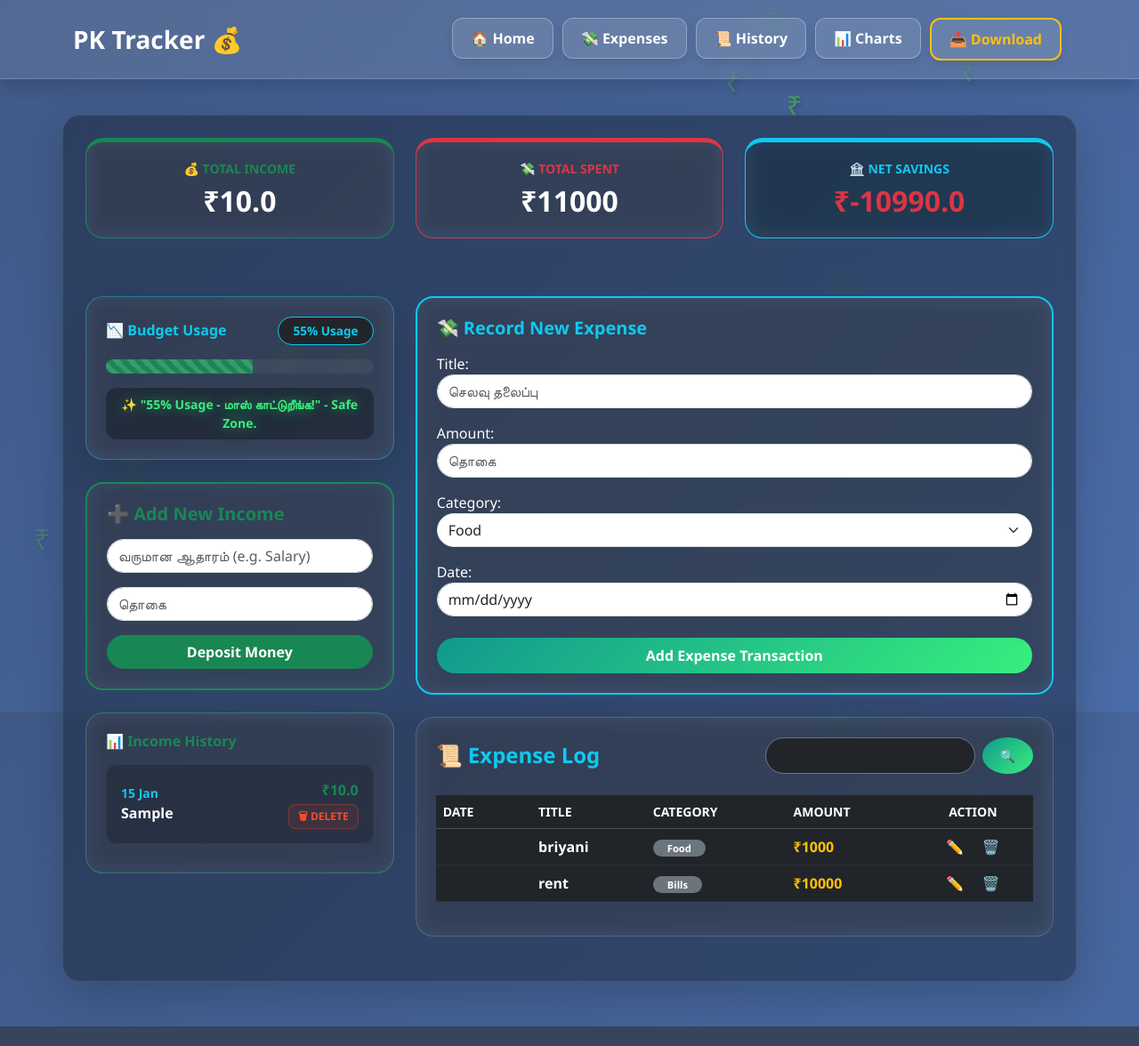
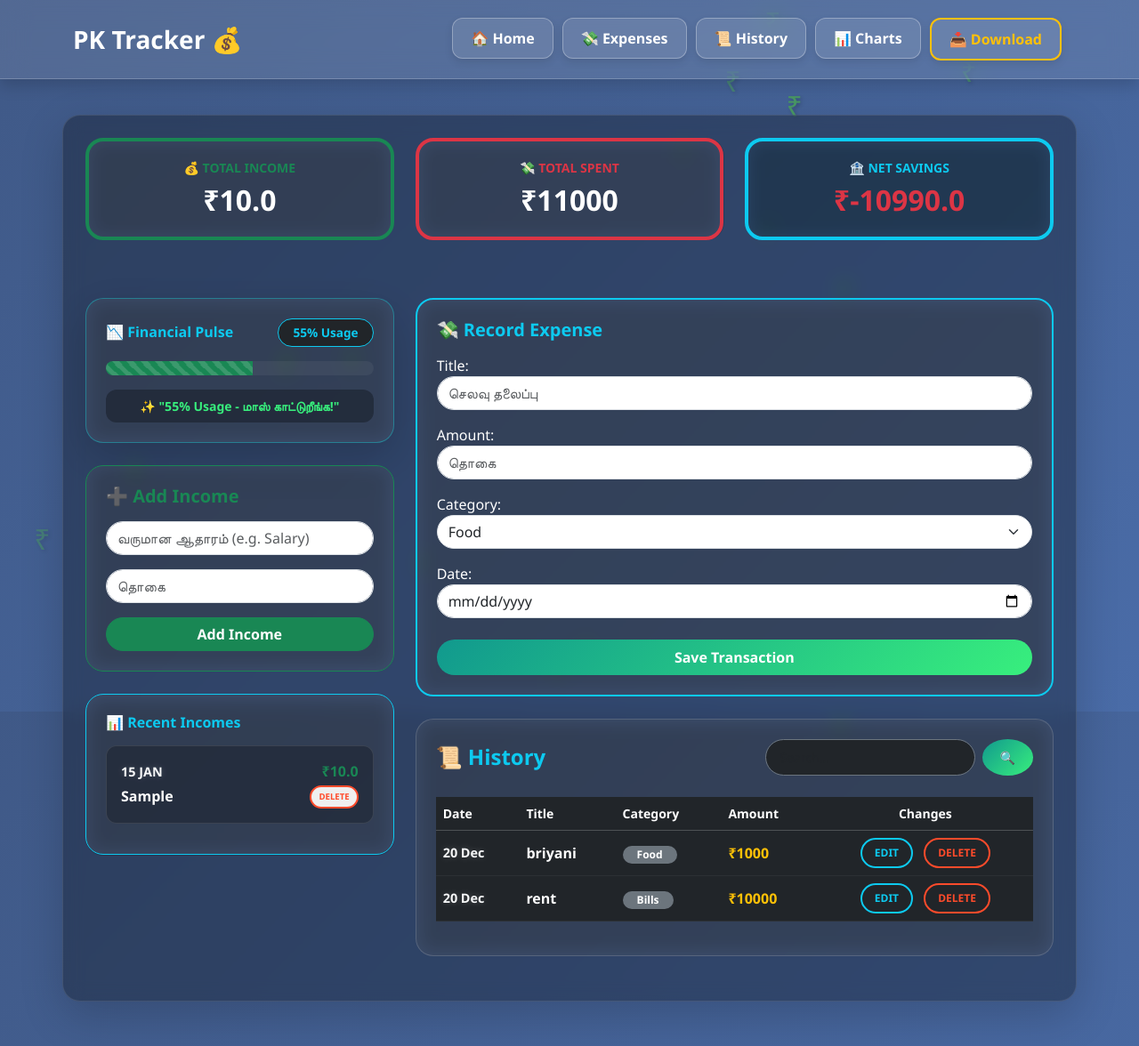
Before and after one commit to muthukumarpl/pk-tracker, a Django app: page /expenses/ in a window 1280 px wide. Shown: the whole page at 89% size. Before the commit the page ends 1154 px from the top, so only its background shows below. Run offline with Django 5.2, Linux system fonts and the light colour scheme; data comes from the database, SQL or seed files in the repository; tables that the repository leaves empty hold one stand-in row (values such as "Sample post").

Commit message:
Update expense_list.html

```diff
--- a/expenses/templates/expenses/expense_list.html
+++ b/expenses/templates/expenses/expense_list.html
@@ -1,4 +1,5 @@
 {% extends 'expenses/base.html' %}
+
 
 {% block content %}
 <style>
@@ -14,11 +15,6 @@
         transition: 0.3s ease;
     }
 
-    .card-glass:hover {
-        border-color: rgba(255, 255, 255, 0.3);
-        box-shadow: 0 10px 30px rgba(0,0,0,0.2);
-    }
-
     .btn-custom {
         background: linear-gradient(135deg, #11998e 0%, #38ef7d 100%);
         border: none; color: white; font-weight: bold; border-radius: 50px;
@@ -29,50 +25,57 @@
 
     .progress { height: 16px; background: rgba(255,255,255,0.05); border-radius: 50px; overflow: hidden; }
 
-    /* Income List Styling */
-    .income-item {
-        background: rgba(0, 0, 0, 0.2) !important;
-        border: 1px solid rgba(255, 255, 255, 0.05) !important;
-        border-radius: 12px !important;
-        margin-bottom: 10px;
+    /* Action Buttons Styling (EDIT/DELETE) */
+    .btn-action {
+        border-radius: 50px;
+        font-size: 0.75rem;
+        padding: 6px 14px;
         transition: 0.3s;
+        text-decoration: none !important;
+        display: inline-flex;
+        align-items: center;
+        gap: 6px;
+        font-weight: 700;
+        text-transform: uppercase;
     }
 
-    .btn-delete-neon {
-        color: #ff4b2b;
-        background: rgba(255, 75, 43, 0.1);
-        border: 1px solid rgba(255, 75, 43, 0.3);
-        padding: 4px 10px;
-        border-radius: 8px;
-        font-size: 0.75rem;
-        font-weight: bold;
-        transition: 0.3s;
+    .btn-edit-outline { border: 2px solid #0dcaf0; color: #0dcaf0 !important; }
+    .btn-edit-outline:hover { background: #0dcaf0; color: white !important; box-shadow: 0 0 10px rgba(13, 202, 240, 0.4); }
+
+    .btn-delete-outline { border: 2px solid #ff4b2b; color: #ff4b2b !important; }
+    .btn-delete-outline:hover { background: #ff4b2b; color: white !important; box-shadow: 0 0 10px rgba(255, 75, 43, 0.4); }
+
+    /* பளிச்சென்று தெரியும் தேதி (Date) */
+    .date-text {
+        color: #f8f9fa !important;
+        font-weight: 700;
+        text-shadow: 0px 0px 8px rgba(255, 255, 255, 0.2);
+        font-size: 0.9rem;
     }
 
-    .btn-delete-neon:hover {
-        background: #ff4b2b;
-        color: white;
-        box-shadow: 0 0 12px rgba(255, 75, 43, 0.5);
+    .income-item {
+        background: rgba(0, 0, 0, 0.25) !important;
+        border: 1px solid rgba(255, 255, 255, 0.1) !important;
+        border-radius: 12px !important;
+        margin-bottom: 12px;
     }
-
-    .summary-card { border-top: 5px solid; }
 </style>
 
 <div class="row mb-4 text-center">
     <div class="col-md-4 mb-3">
-        <div class="card-glass summary-card border-success">
+        <div class="card-glass border-top border-success border-4">
             <h6 class="text-success fw-bold small">💰 TOTAL INCOME</h6>
             <h2 class="mb-0 fw-bold">₹{{ total_income }}</h2>
         </div>
     </div>
     <div class="col-md-4 mb-3">
-        <div class="card-glass summary-card border-danger">
+        <div class="card-glass border-top border-danger border-4">
             <h6 class="text-danger fw-bold small">💸 TOTAL SPENT</h6>
             <h2 class="mb-0 fw-bold">₹{{ total_amount }}</h2>
         </div>
     </div>
     <div class="col-md-4 mb-3">
-        <div class="card-glass summary-card border-info" style="background: rgba(0, 255, 255, 0.03);">
+        <div class="card-glass border-top border-info border-4" style="background: rgba(0, 255, 255, 0.03);">
             <h6 class="text-info fw-bold small">🏦 NET SAVINGS</h6>
             <h2 class="mb-0 fw-bold {% if savings < 0 %}text-danger{% else %}text-info{% endif %}">₹{{ savings }}</h2>
         </div>
@@ -81,95 +84,72 @@
 
 <div class="row">
     <div class="col-lg-4">
-
         <div class="card-glass shadow-lg" style="border-color: rgba(0, 255, 255, 0.3);">
             <div class="d-flex justify-content-between align-items-center mb-3">
-                <h6 class="mb-0 text-info fw-bold">📉 Budget Usage</h6>
+                <h6 class="mb-0 text-info fw-bold">📉 Financial Pulse</h6>
                 <span class="badge rounded-pill bg-dark border border-info px-3 py-2" style="font-size: 0.85rem; color: #0dcaf0;">
                     {{ real_percentage|floatformat:0 }}% Usage
                 </span>
             </div>
-
             <div class="progress mb-3">
-                <div class="progress-bar progress-bar-striped progress-bar-animated
-                    {% if real_percentage < 70 %} bg-success
-                    {% elif real_percentage < 90 %} bg-warning
-                    {% else %} bg-danger {% endif %}"
-                    role="progressbar"
-                    style="width: {{ percentage }}%;">
+                <div class="progress-bar progress-bar-striped progress-bar-animated {% if real_percentage < 70 %} bg-success {% elif real_percentage < 90 %} bg-warning {% else %} bg-danger {% endif %}" style="width: {{ percentage }}%;"></div>
             </div>
-            </div>
-
             <div class="status-box text-center py-2" style="background: rgba(0,0,0,0.3); border-radius: 12px;">
                 {% if real_percentage >= 100 %}
-                    <p class="small text-danger fw-bold mb-0" style="text-shadow: 0 0 10px rgba(255,0,0,0.5);">
-                        🚨 "சிவப்பு எச்சரிக்கை!" - பட்ஜெட் காலி, செலவை நிறுத்துங்க!
-                    </p>
+                    <p class="small text-danger fw-bold mb-0">🚨 "சிவப்பு எச்சரிக்கை!" - பட்ஜெட் காலி!</p>
                 {% elif real_percentage >= 80 %}
-                    <p class="small text-warning fw-bold mb-0" style="text-shadow: 0 0 10px rgba(255,193,7,0.5);">
-                        ⚠️ "கவனமா இருங்க!" - இன்னும் கொஞ்ச நேரத்துல லிமிட் முடிஞ்சிடும்.
-                    </p>
+                    <p class="small text-warning fw-bold mb-0">⚠️ "கவனமா இருங்க!" - லிமிட் முடியுது.</p>
                 {% else %}
-                    <p class="small fw-bold mb-0" style="color: #38ef7d; text-shadow: 0 0 15px rgba(56, 239, 125, 0.6);">
-                        ✨ "{{ real_percentage|floatformat:0 }}% Usage - மாஸ் காட்டுறீங்க!" - Safe Zone.
-                    </p>
+                    <p class="small fw-bold mb-0" style="color: #38ef7d;">✨ "{{ real_percentage|floatformat:0 }}% Usage - மாஸ் காட்டுறீங்க!"</p>
                 {% endif %}
             </div>
         </div>
 
-        <div class="card-glass border-success" style="border-width: 2px;">
-            <h5 class="text-success mb-3 fw-bold">➕ Add New Income</h5>
+        <div class="card-glass border-success">
+            <h5 class="text-success mb-3 fw-bold">➕ Add Income</h5>
             <form method="POST">
                 {% csrf_token %}
                 <div class="mb-3">{{ income_form.source }}</div>
                 <div class="mb-3">{{ income_form.amount }}</div>
-                <button type="submit" name="add_income" class="btn btn-success w-100 rounded-pill fw-bold">Deposit Money</button>
+                <button type="submit" name="add_income" class="btn btn-success w-100 rounded-pill fw-bold">Add Income</button>
             </form>
         </div>
 
-        <div class="card-glass" style="border-color: rgba(56, 239, 125, 0.3);">
-            <h6 class="text-success fw-bold mb-3">📊 Income History</h6>
-            <div class="list-group list-group-flush">
+        <div class="card-glass border-info">
+            <h6 class="text-info fw-bold mb-3">📊 Recent Incomes</h6>
             {% for inc in incomes %}
-                <div class="list-group-item income-item d-flex justify-content-between align-items-center text-white p-3">
+            <div class="income-item d-flex justify-content-between align-items-center p-3 text-white">
                 <div>
-                        <small class="text-info d-block fw-bold">{{ inc.date|date:"d M" }}</small>
+                    <small class="date-text d-block text-uppercase mb-1">{{ inc.date|date:"d M" }}</small>
                     <span class="fw-bold">{{ inc.source }}</span>
                 </div>
                 <div class="text-end">
-                        <span class="d-block text-success fw-bold mb-1">₹{{ inc.amount }}</span>
+                    <span class="text-success fw-bold d-block">₹{{ inc.amount }}</span>
                     <form action="{% url 'delete_income' inc.id %}" method="POST" style="display:inline;">
                         {% csrf_token %}
-                            <button type="submit" class="btn btn-delete-neon" onclick="return confirm('Delete this income entry?')">
-                                🗑 DELETE
-                            </button>
+                        <button type="submit" class="btn-action btn-delete-outline py-1 px-2 mt-1" style="font-size: 0.6rem;" onclick="return confirm('Delete this income entry?')">DELETE</button>
                     </form>
                 </div>
             </div>
-                {% empty %}
-                <p class="text-center text-muted small py-3">No income records found.</p>
             {% endfor %}
-            </div>
         </div>
     </div>
 
     <div class="col-lg-8">
         <div class="card-glass border-info" style="border-width: 2px;">
-            <h5 class="text-info mb-3 fw-bold">💸 Record New Expense</h5>
+            <h5 class="text-info mb-3 fw-bold">💸 Record Expense</h5>
             <form method="POST">
                 {% csrf_token %}
-                <div class="row">
-                    <div class="col-md-12">{{ expense_form.as_p }}</div>
-                </div>
-                <button type="submit" name="add_expense" class="btn btn-custom w-100 py-2 mt-2">Add Expense Transaction</button>
+                {{ expense_form.as_p }}
+                <button type="submit" name="add_expense" class="btn btn-custom w-100 py-2 mt-2">Save Transaction</button>
             </form>
         </div>
 
         <div class="card-glass">
             <div class="d-flex justify-content-between align-items-center mb-4">
-                <h4 class="text-info mb-0 fw-bold">📜 Expense Log</h4>
+                <h4 class="text-info mb-0 fw-bold">📜 History </h4>
                 <form method="GET" class="d-flex">
-                    <input type="text" name="search" placeholder="Quick Search..." class="form-control form-control-sm me-2 bg-dark text-white border-secondary rounded-pill px-3" value="{{ search_query|default:'' }}">
+                    <input type="text" name="search" placeholder="Search..." class="form-control form-control-sm me-2 bg-dark text-white border-secondary rounded-pill px-3" value="{{ search_query|default:'' }}">
                     <button class="btn btn-sm btn-custom rounded-circle">🔍</button>
                 </form>
             </div>
@@ -177,24 +157,24 @@
             <div class="table-responsive">
                 <table class="table table-dark table-hover align-middle">
                     <thead>
-                        <tr class="text-warning small text-uppercase">
-                            <th>Date</th><th>Title</th><th>Category</th><th>Amount</th><th class="text-center">Action</th>
+                        <tr class="text-warning small uppercase">
+                            <th>Date</th><th>Title</th><th>Category</th><th>Amount</th><th class="text-center">Changes</th>
                         </tr>
                     </thead>
                     <tbody>
                         {% for e in expenses %}
                         <tr style="border-bottom: 1px solid rgba(255,255,255,0.05);">
-                            <td class="small text-muted">{{ e.date|date:"d M" }}</td>
+                            <td class="date-text">{{ e.date|date:"d M" }}</td>
                             <td class="fw-bold">{{ e.title }}</td>
-                            <td><span class="badge bg-secondary px-3 rounded-pill" style="font-size: 0.7rem;">{{ e.category }}</span></td>
+                            <td><span class="badge bg-secondary rounded-pill px-3">{{ e.category }}</span></td>
                             <td class="text-warning fw-bold">₹{{ e.amount }}</td>
                             <td class="text-center">
-                                <a href="{% url 'edit_expense' e.id %}" class="text-info me-3 text-decoration-none" title="Edit">✏️</a>
-                                <a href="{% url 'delete_expense' e.id %}" class="text-danger text-decoration-none" title="Delete">🗑️</a>
+                                <a href="{% url 'edit_expense' e.id %}" class="btn-action btn-edit-outline me-2">EDIT</a>
+                                <a href="{% url 'delete_expense' e.id %}" class="btn-action btn-delete-outline">DELETE</a>
                             </td>
                         </tr>
                         {% empty %}
-                        <tr><td colspan="5" class="text-center py-4 text-muted">No expenses recorded yet.</td></tr>
+                        <tr><td colspan="5" class="text-center py-4 text-muted">No transactions found.</td></tr>
                         {% endfor %}
                     </tbody>
                 </table>
```
Lines whose indentation alone changed are shown as unchanged.
